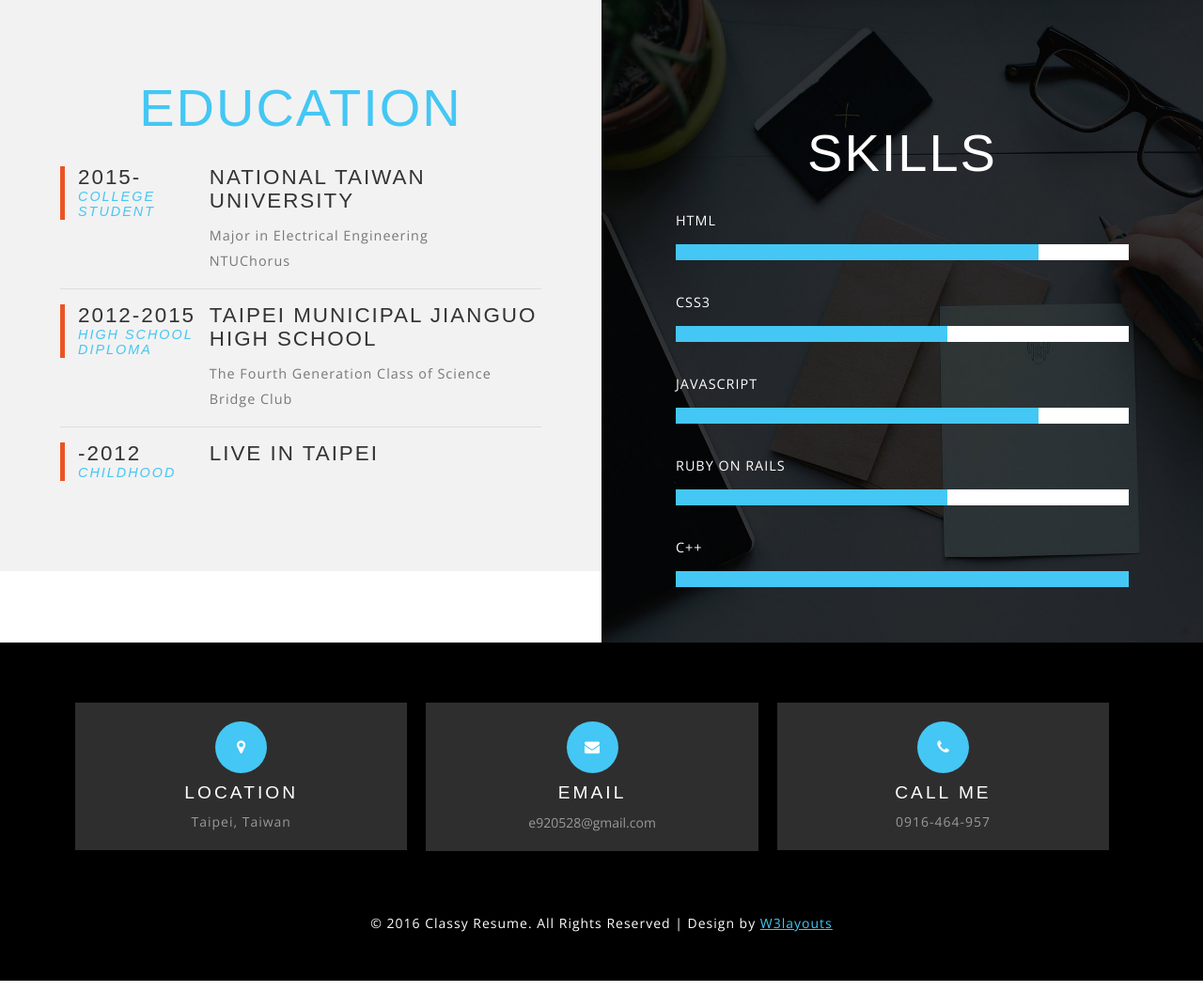
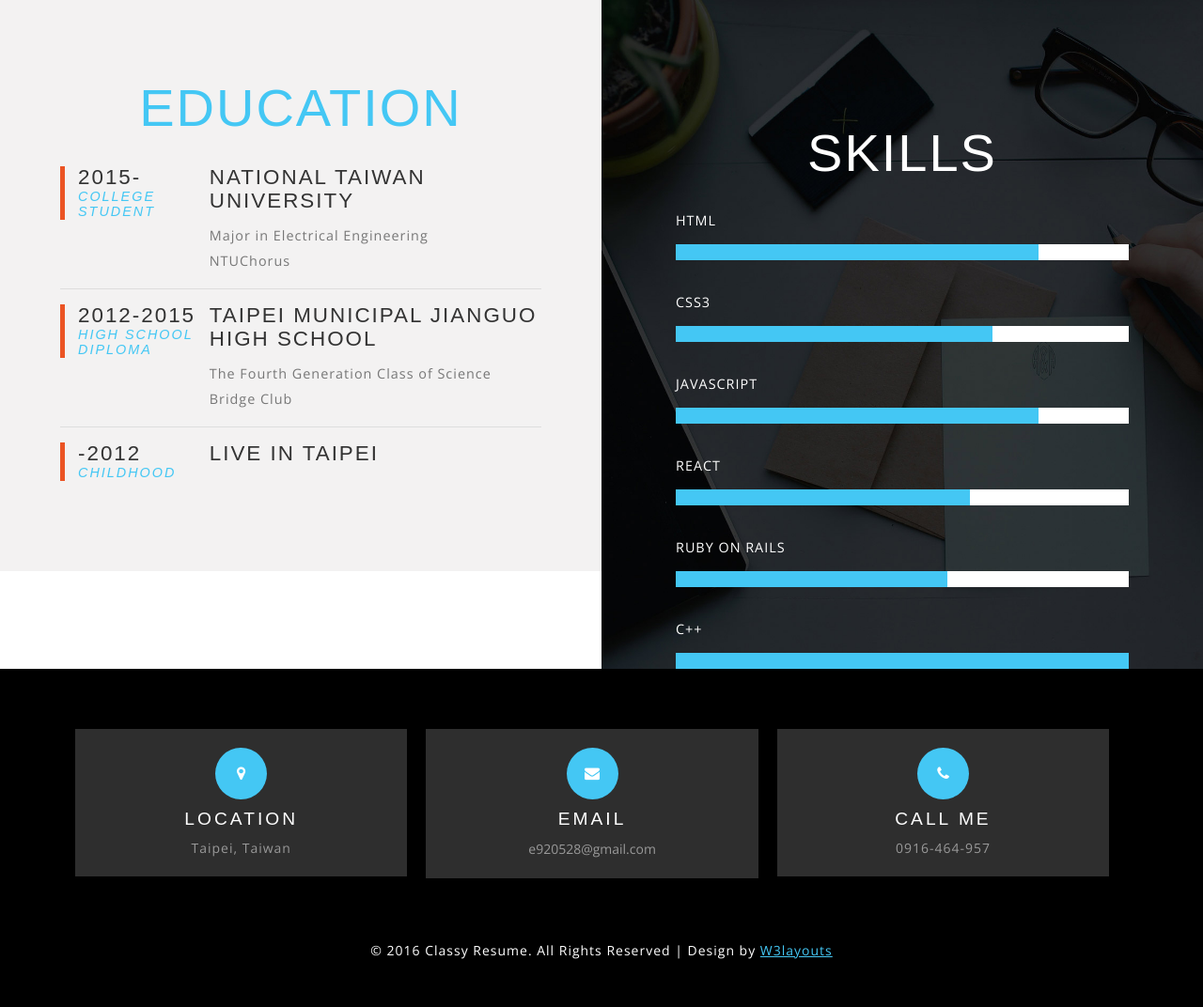
Before and after one commit to e920528/e920528.github.io, a plain HTML site: page index.html in a window 1280 px wide. Shown: the part 1365-2437 px from the top of the page at 94% size. Before the commit the page ends 2409 px from the top, so only its background shows below. Drawn offline with nearby package versions, Linux system fonts and the light colour scheme; files whose address does not match are found by name; a web font is replaced by a local one.

Commit message:
Update index.html

```diff
--- a/index.html
+++ b/index.html
@@ -176,8 +176,9 @@ License URL: http://creativecommons.org/licenses/by/3.0/
 			<div class="skill-agile">
 				<div class="bar_group">
 				<div class="bar_group__bar thin elastic" label="HTML" value="80"></div>
-				<div class="bar_group__bar thin elastic" label="Css3" value="60"></div>
+				<div class="bar_group__bar thin elastic" label="Css3" value="70"></div>
 				<div class="bar_group__bar thin elastic" label="JavaScript" value="80"></div>
+				<div class="bar_group__bar thin elastic" label="React" value="65"></div>
 				<div class="bar_group__bar thin elastic" label="Ruby on Rails" value="60"></div>
 				<div class="bar_group__bar thin elastic" label="C++" value="100"></div>
 			</div>
```
